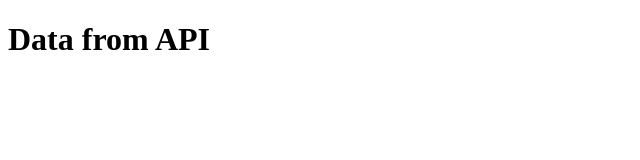
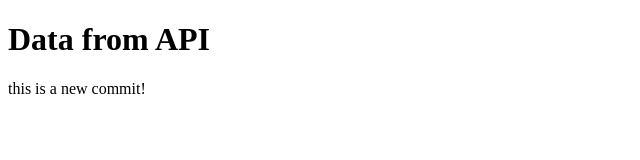
Before and after one commit to AdeetyaDubey5/AM, a plain HTML site: page index.html in a window 1280 px wide. Shown: the whole page, without its empty margins (0-640 px from the left). Drawn offline with Linux system fonts and the light colour scheme; no server answers.

Commit message:
Added a new line

```diff
--- a/index.html
+++ b/index.html
@@ -10,5 +10,8 @@
   <div id="dataContainer"></div>
 
   <script src="index.js"></script>
+  <p>
+    this is a new commit!
+  </p>
 </body>
 </html>
```
